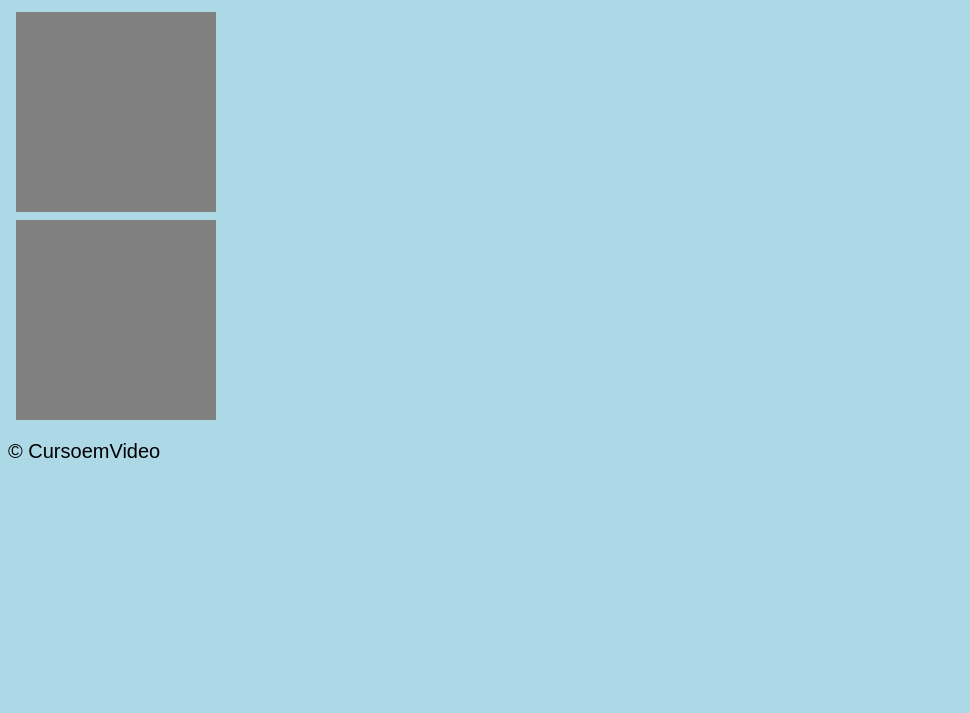
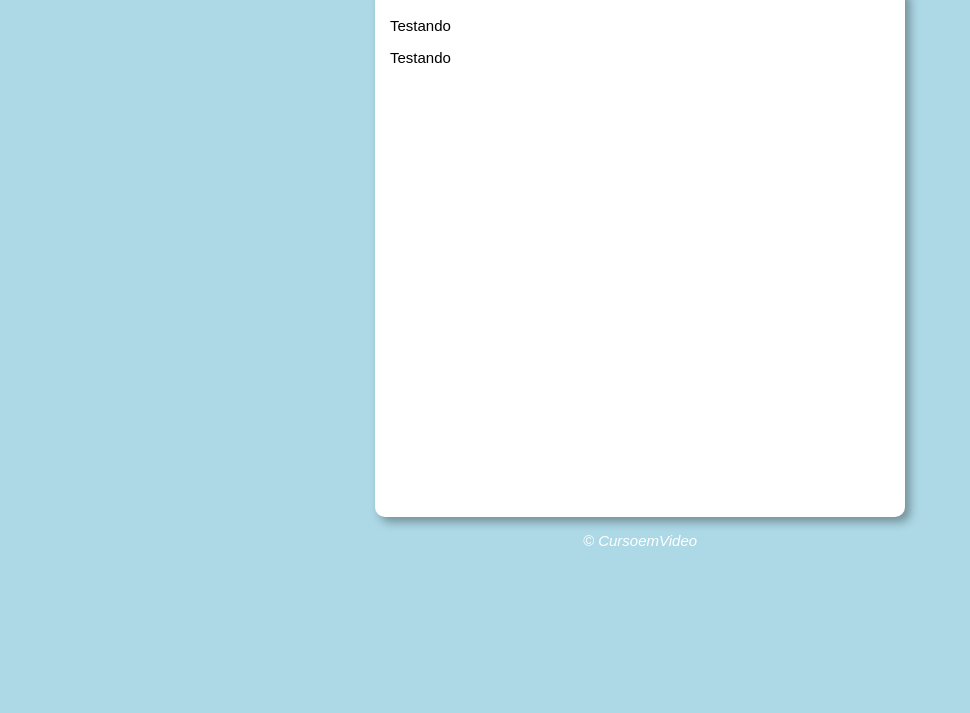
Before and after one commit to guidorodrigues/javascript, a plain HTML site: page aula012/Modelo/modelo.html in a window 1280 px wide. Shown: the part 87-800 px from the top of the page, without its empty margins (0-970 px from the left). Drawn offline with Linux system fonts and the light colour scheme.

Commit message:
modelo
modelo update

```diff
--- a/aula012/modelo.html
+++ b/aula012/Modelo/modelo.html
@@ -4,7 +4,7 @@
     <meta charset="UTF-8" />
     <meta name="viewport" content="width=device-width, initial-scale=1.0" />
     <title>Modelo de Exercicio</title>
-    <link rel="stylesheet" href="style.css">
+    <link rel="stylesheet" href="style.css" />
   </head>
   <body>
     <header>
@@ -12,14 +12,15 @@
     </header>
     <section>
       <div>
-
+        <p>Testando</p>
       </div>
       <div>
-
+        <p>Testando</p>
       </div>
     </section>
     <footer>
       <p>&copy; CursoemVideo</p>
     </footer>
+    <script src="script.js"></script>
   </body>
 </html>
--- /dev/null
+++ b/aula012/Modelo/style.css
@@ -0,0 +1,25 @@
+body {
+  background-color: lightblue;
+  font: normal 15px Arial;
+}
+
+header {
+  text-align: center;
+  color: white;
+}
+
+section {
+  background-color: white;
+  border-radius: 10px;
+  padding: 15px;
+  width: 500px;
+  height: 500px;
+  margin: auto;
+  box-shadow: 5px 5px 10px rgba(0, 0, 0, 0.336);
+}
+footer {
+  color: white;
+  text-align: center;
+  font-style: italic;
+  margin: auto;
+}
--- /dev/null
+++ b/aula012/ex014/style.css
@@ -0,0 +1,25 @@
+body {
+  background-color: lightblue;
+  font: normal 15px Arial;
+}
+
+header {
+  text-align: center;
+  color: white;
+}
+
+section {
+  background-color: white;
+  border-radius: 10px;
+  padding: 15px;
+  width: 500px;
+  height: 500px;
+  margin: auto;
+  box-shadow: 5px 5px 10px rgba(0, 0, 0, 0.336);
+}
+footer {
+  color: white;
+  text-align: center;
+  font-style: italic;
+  margin: auto;
+}
--- a/aula012/style.css
+++ /dev/null
@@ -1,17 +0,0 @@
-body{
-    background-color: lightblue;
-    font: normal 20px Arial;
-
-}
-
-header{
-    text-align: center;
-}
-
-section div{
-    height: 200px;
-    width: 200px;
-    margin: 8px;
-
-    background-color: grey;
-}
```
Also changed, not shown: aula012/ex014/modelo.html (added, +26 -0 lines), aula012/Modelo/script.js (added), aula012/ex014/script.js (added).
